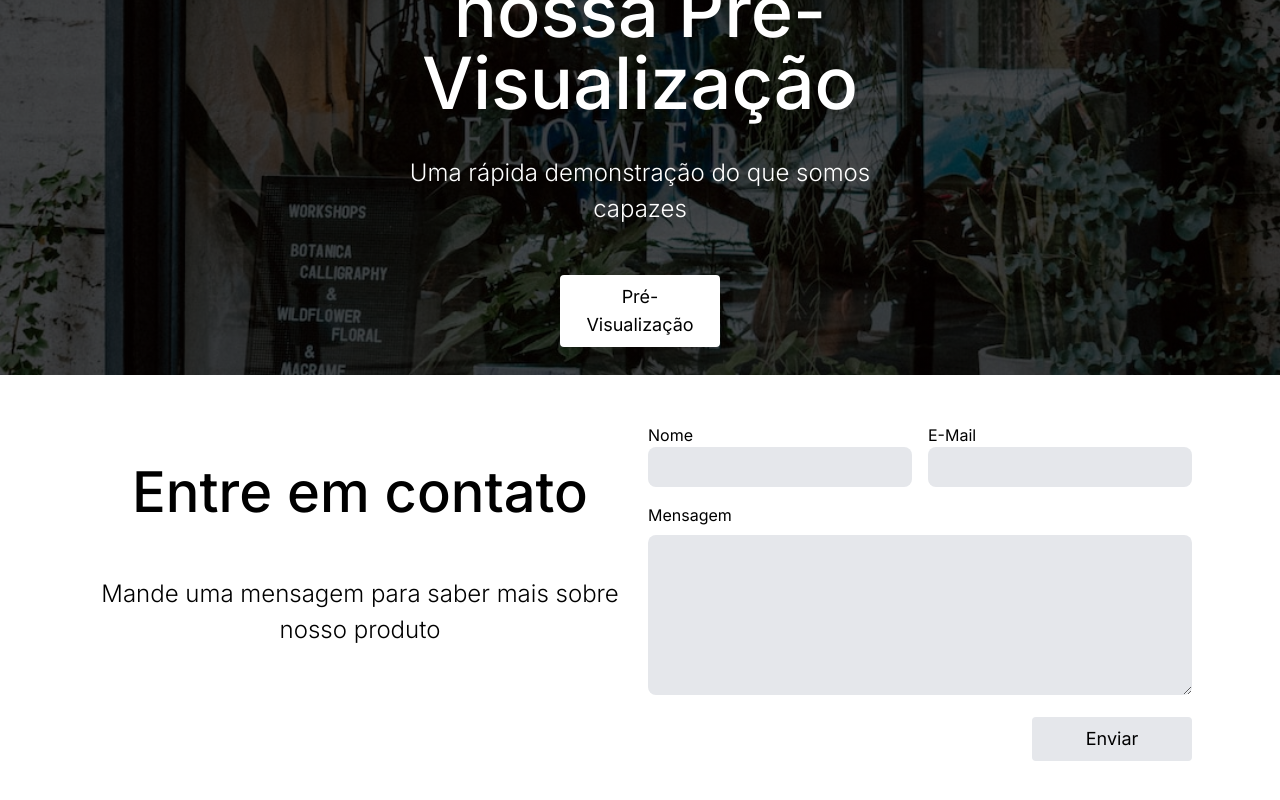
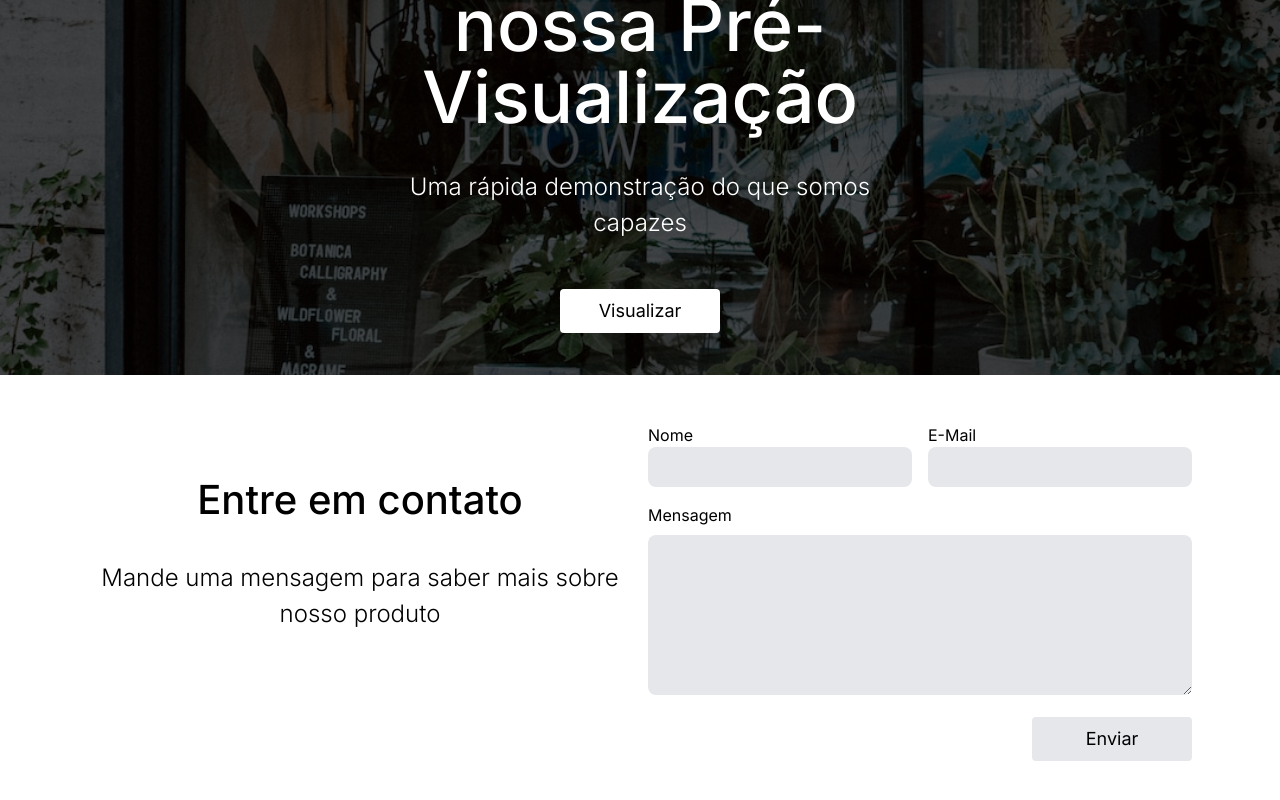
Before and after one commit to raphael-foliveira/stylehub, a Next.js app: page / in a window 1280 px wide. Shown: the part 1748-2548 px from the top of the page. Built offline with nearby package versions, Linux system fonts and the light colour scheme.

Commit message:
logo click now redirects to home page

```diff
--- a/src/app/page.tsx
+++ b/src/app/page.tsx
@@ -5,7 +5,7 @@ import ContactForm from "@/components/forms/contact/ContactForm";
 
 export default function Home() {
   return (
-    <main className="">
+    <main>
       <TopContent />
       <Reviews />
       <SeePreview />
--- /dev/null
+++ b/src/app/preview/page.tsx
@@ -0,0 +1,7 @@
+export default function Preview() {
+  return (
+    <main>
+      <h1>Preview</h1>
+    </main>
+  );
+}
--- a/src/components/content/SeePreview.tsx
+++ b/src/components/content/SeePreview.tsx
@@ -1,3 +1,4 @@
+import Link from "next/link";
 import WhiteButton from "../UI/buttons/WhiteButton";
 import styles from "./content.module.css";
 
@@ -7,7 +8,9 @@ export default function SeePreview() {
       <div className={styles.textContainer + " my-auto"}>
         <h2>Venha ver nossa Pré-Visualização</h2>
         <p>Uma rápida demonstração do que somos capazes</p>
-        <WhiteButton className="w-2/5">Pré-Visualização</WhiteButton>
+        <Link href="/preview">
+          <WhiteButton className="w-2/5">Visualizar</WhiteButton>
+        </Link>
       </div>
     </div>
   );
--- a/src/components/forms/contact/ContactForm.module.css
+++ b/src/components/forms/contact/ContactForm.module.css
@@ -2,9 +2,10 @@
 .contactFormContainer textarea:focus-visible {
   outline: none;
 }
+
 .textContainer h2 {
   line-height: 1;
-  font-size: 3.5rem;
+  font-size: 2.5rem;
   font-weight: 500;
   margin-bottom: 1em;
 }
--- a/src/components/header/Header.tsx
+++ b/src/components/header/Header.tsx
@@ -1,13 +1,19 @@
+"use client";
 import MainLogo from "../../static/img/logo.png";
 import Image from "next/image";
 import styles from "./Header.module.css";
 import PButton from "../UI/buttons/PButton";
+import { useRouter } from "next/navigation";
 
 export default function TopBar() {
+  const router = useRouter();
+  const handleClick = () => {
+    router.push("/");
+  };
   return (
     <div className={styles.headerContainer + " flex justify-between px-8 py-6 w-100"}>
       <div className="w-40"></div>
-      <Image src={MainLogo} alt="Main Logo" />
+      <Image src={MainLogo} alt="Main Logo" onClick={handleClick} />
       <div className={styles.contactInfo + " flex my-auto"}>
         <a href="#contactForm">
           <PButton>Contato</PButton>
```
